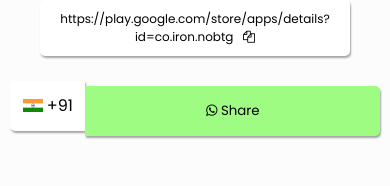
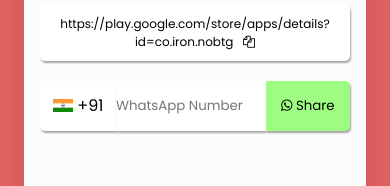
Before and after one commit to learn-with-nkseducation/share, a React (Create React App) app: page / in a window 390 px wide. Shown: the part 514-700 px from the top of the page. Built offline with nearby package versions, Linux system fonts and the light colour scheme.

Commit message:
Input and Button Correction

```diff
--- a/src/index.css
+++ b/src/index.css
@@ -158,10 +158,10 @@
   }
   .phone,
   .btn {
-    width: 100%;
+    /* width: 100%; */
     box-sizing: border-box;
   }
-  .btn {
+  /* .btn {
     margin-top: 10px;
-  }
+  } */
 }
```
